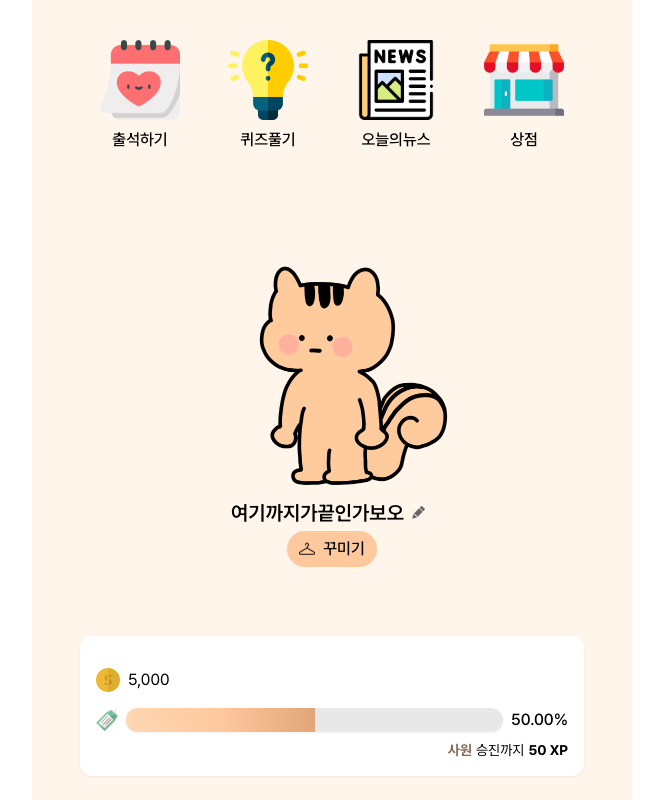
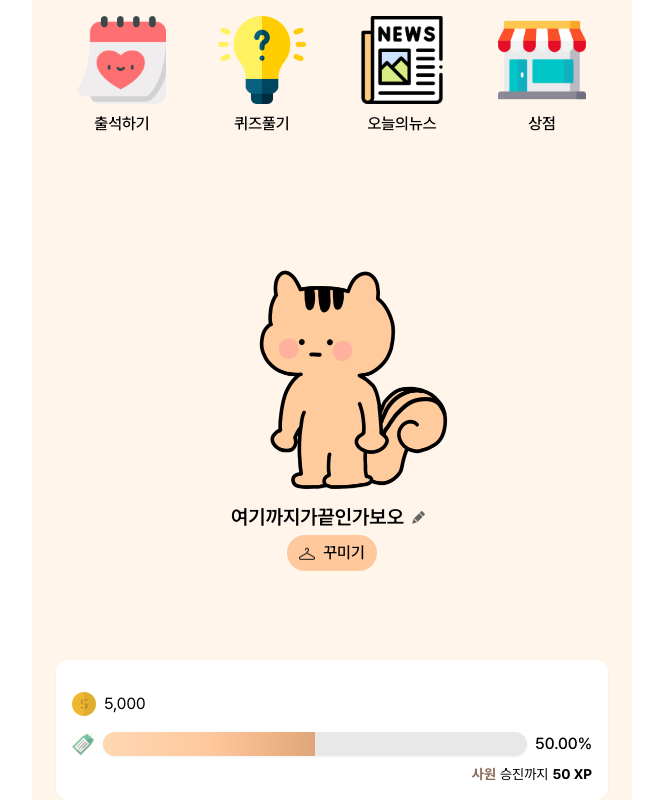
Before and after one commit to devocean-finut/Finut_FE, a Next.js app: page /main in a window 1280 px wide. Shown: the whole page, without its empty margins (308-971 px from the left). Built offline with nearby package versions, Linux system fonts and the light colour scheme; sample sign-in values are in the browser's storage.

Commit message:
Update main page : padding 삭제

```diff
--- a/app/main/page.tsx
+++ b/app/main/page.tsx
@@ -26,7 +26,7 @@ function Page() {
   }, []);
   if (isLoading) return <LoadingSpinner />;
   return (
-    <div className="h-full flex flex-col justify-between py-6 px-6">
+    <div className="h-full flex flex-col justify-between">
       <MainHeader />
       <MainCharacter />
       <MainFooter />
```
